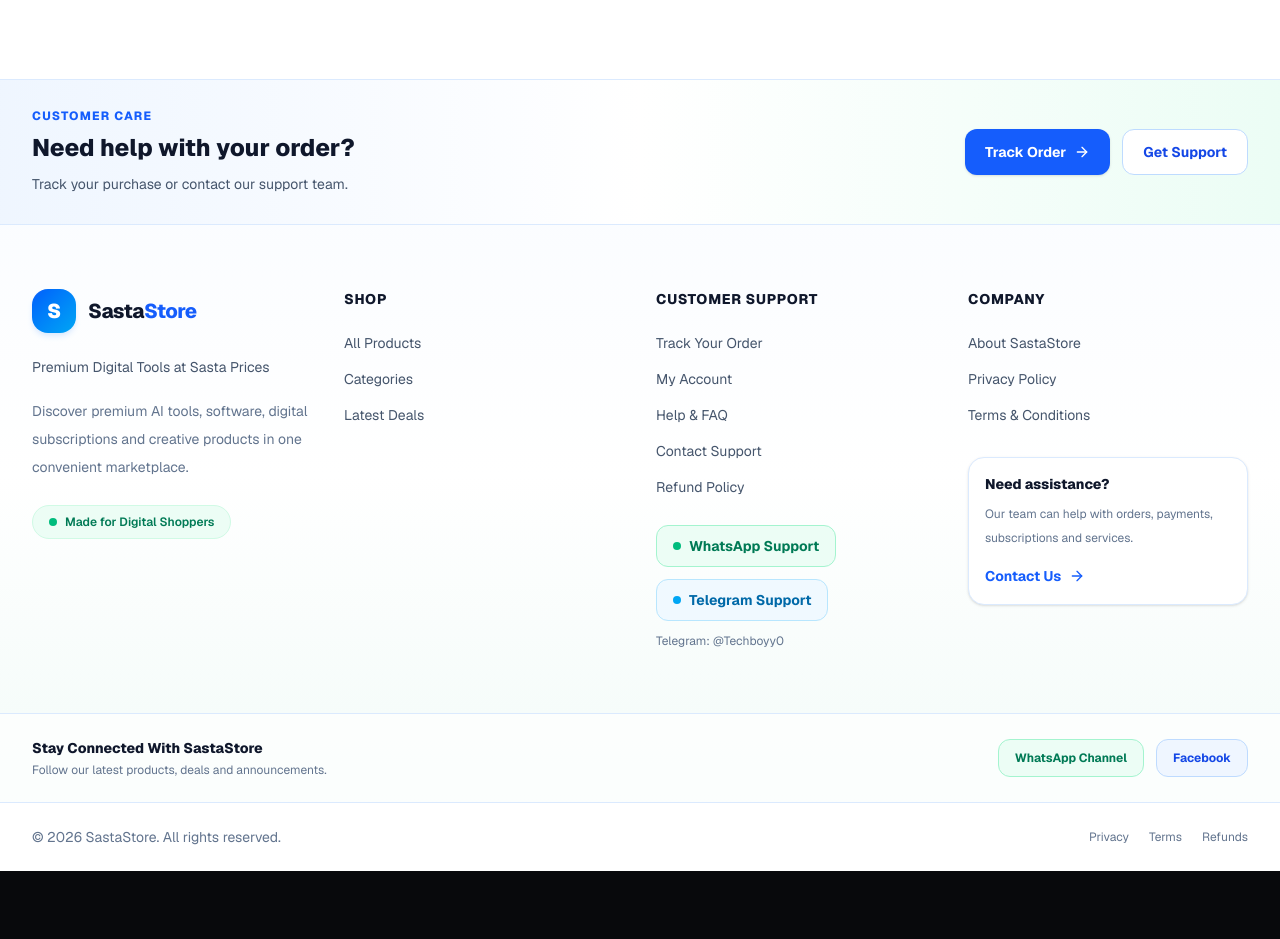
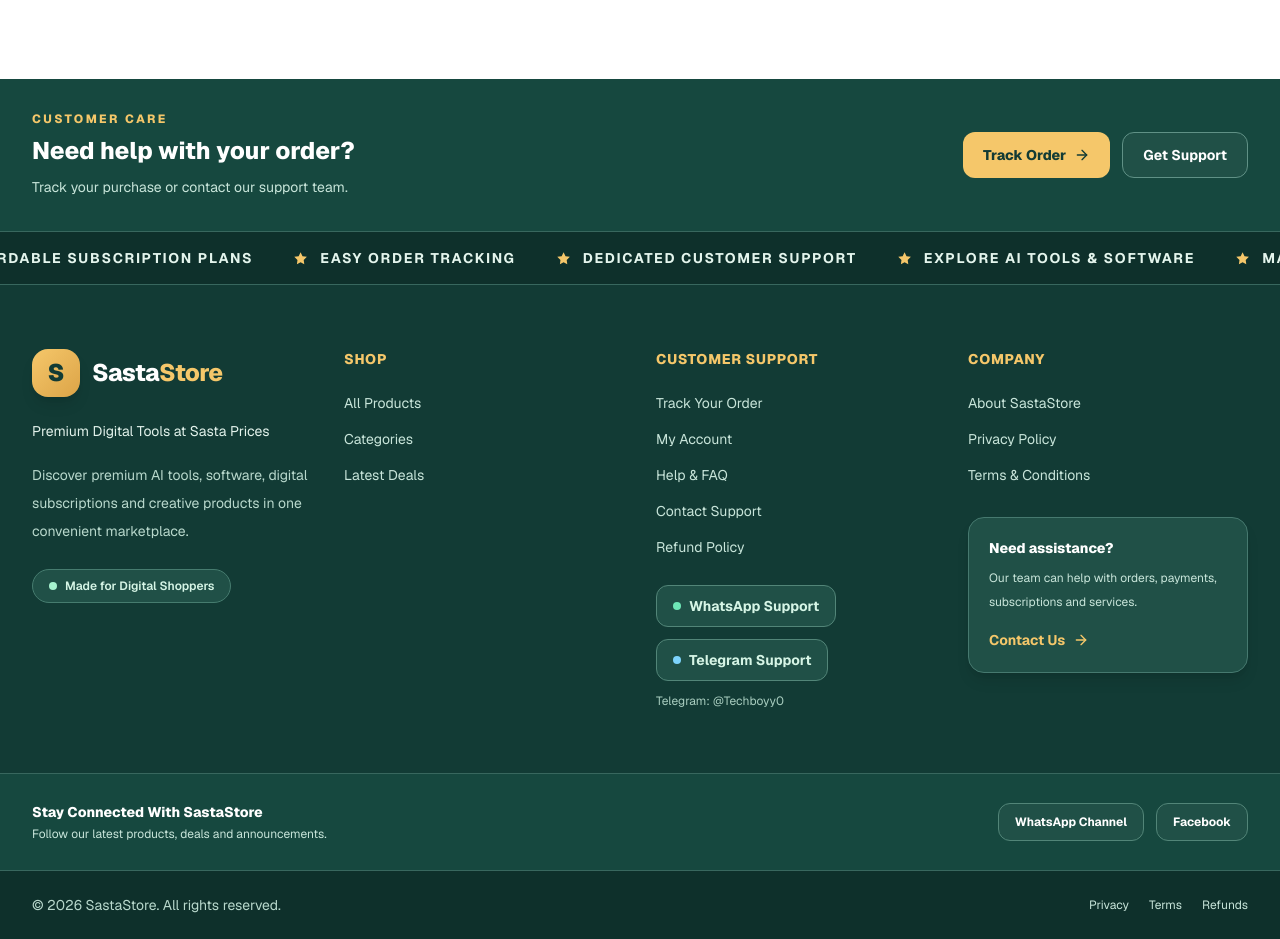
Before and after one commit to scottburchill51-beep/sastastore0, a Next.js app: page / in a window 1280 px wide. Shown: the part 5321-6260 px from the top of the page. Before the commit the page ends 6192 px from the top, so only its background shows below. Built offline with nearby package versions, Linux system fonts and the light colour scheme; no server answers; the database is empty.

Commit message:
Update Footer.tsx

```diff
--- a/src/components/layout/Footer.tsx
+++ b/src/components/layout/Footer.tsx
@@ -33,6 +33,15 @@ const whatsappChannelUrl =
 const facebookUrl =
   "https://www.facebook.com/share/1cbKHVxxJi/";
 
+const tickerMessages = [
+  "Premium Digital Products",
+  "Affordable Subscription Plans",
+  "Easy Order Tracking",
+  "Dedicated Customer Support",
+  "Explore AI Tools & Software",
+  "Manage Your Subscriptions",
+];
+
 function FooterArrow() {
   return (
     <svg
@@ -53,27 +62,41 @@ function FooterArrow() {
   );
 }
 
+function FooterStar() {
+  return (
+    <svg
+      width="15"
+      height="15"
+      viewBox="0 0 24 24"
+      fill="currentColor"
+      aria-hidden="true"
+    >
+      <path d="m12 2 3.1 6.3 7 1-5.1 5 .9 7-5.9-3.2-5.9 3.2.9-7-5.1-5 7-1L12 2Z" />
+    </svg>
+  );
+}
+
 export function Footer() {
   const whatsappSupportUrl = createWhatsAppUrl(
     "Hello SastaStore, I need help with my order, payment or subscription.",
   );
 
   return (
-    <footer className="mt-auto border-t border-blue-100 bg-gradient-to-b from-[#F8FBFF] via-white to-[#F0FAF7] text-slate-900">
-      {/* Support Banner */}
-      <div className="border-b border-blue-100 bg-gradient-to-r from-blue-50 via-white to-emerald-50">
+    <footer className="mt-auto overflow-hidden bg-[#123B35] text-white">
+      {/* SUPPORT BANNER */}
+      <div className="border-b border-[#38675E] bg-[#16483F]">
         <Container>
-          <div className="flex flex-col items-start justify-between gap-5 py-7 sm:flex-row sm:items-center">
+          <div className="flex flex-col items-start justify-between gap-5 py-8 sm:flex-row sm:items-center">
             <div>
-              <p className="text-xs font-extrabold uppercase tracking-widest text-blue-600">
+              <p className="text-xs font-extrabold uppercase tracking-[0.2em] text-[#F5C76A]">
                 Customer Care
               </p>
 
-              <h2 className="mt-2 text-xl font-extrabold text-slate-900 sm:text-2xl">
+              <h2 className="mt-2 text-xl font-extrabold text-white sm:text-2xl">
                 Need help with your order?
               </h2>
 
-              <p className="mt-2 text-sm leading-6 text-slate-600">
+              <p className="mt-2 text-sm leading-6 text-[#C8E5DA]">
                 Track your purchase or contact our support team.
               </p>
             </div>
@@ -81,7 +104,7 @@ export function Footer() {
             <div className="flex w-full flex-wrap gap-3 sm:w-auto">
               <Link
                 href="/track"
-                className="inline-flex items-center justify-center gap-2 rounded-xl bg-blue-600 px-5 py-3 text-sm font-bold text-white shadow-sm transition hover:bg-blue-700"
+                className="inline-flex items-center justify-center gap-2 rounded-xl bg-[#F5C76A] px-5 py-3 text-sm font-extrabold text-[#123B35] transition hover:bg-[#FFE09B]"
               >
                 Track Order
                 <FooterArrow />
@@ -89,7 +112,7 @@ export function Footer() {
 
               <Link
                 href="/contact"
-                className="inline-flex items-center justify-center rounded-xl border border-blue-200 bg-white px-5 py-3 text-sm font-bold text-blue-700 transition hover:bg-blue-50"
+                className="inline-flex items-center justify-center rounded-xl border border-[#609186] bg-[#205047] px-5 py-3 text-sm font-bold text-white transition hover:bg-[#2A6258]"
               >
                 Get Support
               </Link>
@@ -98,51 +121,83 @@ export function Footer() {
         </Container>
       </div>
 
-      {/* Main Footer */}
+      {/* MOVING PROMOTIONAL TICKER */}
+      <div
+        className="overflow-hidden border-b border-[#38675E] bg-[#0E302B] py-4"
+        aria-label="SastaStore marketplace highlights"
+      >
+        <div className="sastastore-footer-marquee flex w-max">
+          {[0, 1].map((copy) => (
+            <div
+              key={copy}
+              className="flex shrink-0 items-center gap-10 pr-10"
+              aria-hidden={copy === 1 ? true : undefined}
+            >
+              {tickerMessages.map((message, index) => (
+                <div
+                  key={`${copy}-${index}`}
+                  className="flex shrink-0 items-center gap-3"
+                >
+                  <span className="text-[#F5C76A]">
+                    <FooterStar />
+                  </span>
+
+                  <span className="whitespace-nowrap text-xs font-bold uppercase tracking-[0.12em] text-[#E4F5ED] sm:text-sm">
+                    {message}
+                  </span>
+                </div>
+              ))}
+            </div>
+          ))}
+        </div>
+      </div>
+
+      {/* MAIN FOOTER */}
       <Container>
         <div className="grid gap-10 py-14 sm:grid-cols-2 lg:grid-cols-4 lg:gap-8 lg:py-16">
-          {/* Brand */}
+          {/* BRAND */}
           <div className="sm:col-span-2 lg:col-span-1">
             <Link
               href="/"
               className="inline-flex items-center gap-3"
             >
-              <span className="flex h-11 w-11 items-center justify-center rounded-2xl bg-gradient-to-br from-blue-600 to-sky-500 text-xl font-black text-white shadow-md shadow-blue-100">
+              <span className="flex h-12 w-12 items-center justify-center rounded-2xl bg-gradient-to-br from-[#F5C76A] to-[#DCA447] text-2xl font-black text-[#123B35] shadow-lg shadow-black/10">
                 S
               </span>
 
-              <span className="text-xl font-extrabold tracking-tight">
-                <span className="text-slate-900">
+              <span className="text-2xl font-extrabold tracking-tight">
+                <span className="text-white">
                   Sasta
                 </span>
-                <span className="text-blue-600">
+
+                <span className="text-[#F5C76A]">
                   Store
                 </span>
               </span>
             </Link>
 
-            <p className="mt-5 max-w-xs text-sm leading-7 text-slate-600">
+            <p className="mt-5 max-w-xs text-sm leading-7 text-[#E2F2EB]">
               {siteConfig.tagline}
             </p>
 
-            <p className="mt-4 max-w-xs text-sm leading-7 text-slate-500">
+            <p className="mt-4 max-w-xs text-sm leading-7 text-[#B8D8CC]">
               Discover premium AI tools, software,
               digital subscriptions and creative
               products in one convenient marketplace.
             </p>
 
-            <div className="mt-6 inline-flex items-center gap-2 rounded-full border border-emerald-100 bg-emerald-50 px-4 py-2">
-              <span className="h-2 w-2 rounded-full bg-emerald-500" />
+            <div className="mt-6 inline-flex items-center gap-2 rounded-full border border-[#467C6F] bg-[#205047] px-4 py-2">
+              <span className="h-2 w-2 rounded-full bg-[#A7F3D0]" />
 
-              <span className="text-xs font-semibold text-emerald-700">
+              <span className="text-xs font-semibold text-[#D6F5E6]">
                 Made for Digital Shoppers
               </span>
             </div>
           </div>
 
-          {/* Shop */}
+          {/* SHOP */}
           <div>
-            <h3 className="text-sm font-extrabold uppercase tracking-wider text-slate-900">
+            <h3 className="text-sm font-extrabold uppercase tracking-wider text-[#F5C76A]">
               Shop
             </h3>
 
@@ -151,7 +206,7 @@ export function Footer() {
                 <Link
                   key={item.href}
                   href={item.href}
-                  className="w-fit text-sm text-slate-600 transition-colors hover:text-blue-600"
+                  className="w-fit text-sm text-[#C8E5DA] transition-colors hover:text-[#F5C76A]"
                 >
                   {item.label}
                 </Link>
@@ -159,9 +214,9 @@ export function Footer() {
             </div>
           </div>
 
-          {/* Support */}
+          {/* SUPPORT */}
           <div>
-            <h3 className="text-sm font-extrabold uppercase tracking-wider text-slate-900">
+            <h3 className="text-sm font-extrabold uppercase tracking-wider text-[#F5C76A]">
               Customer Support
             </h3>
 
@@ -170,7 +225,7 @@ export function Footer() {
                 <Link
                   key={item.href}
                   href={item.href}
-                  className="w-fit text-sm text-slate-600 transition-colors hover:text-blue-600"
+                  className="w-fit text-sm text-[#C8E5DA] transition-colors hover:text-[#F5C76A]"
                 >
                   {item.label}
                 </Link>
@@ -182,9 +237,9 @@ export function Footer() {
                 href={whatsappSupportUrl}
                 target="_blank"
                 rel="noopener noreferrer"
-                className="inline-flex w-fit items-center gap-2 rounded-xl border border-emerald-200 bg-emerald-50 px-4 py-2.5 text-sm font-bold text-emerald-700 transition hover:bg-emerald-100"
+                className="inline-flex w-fit items-center gap-2 rounded-xl border border-[#528578] bg-[#205047] px-4 py-2.5 text-sm font-bold text-[#D6F5E6] transition hover:bg-[#2B6459]"
               >
-                <span className="h-2 w-2 rounded-full bg-emerald-500" />
+                <span className="h-2 w-2 rounded-full bg-[#6EE7B7]" />
                 WhatsApp Support
               </a>
 
@@ -192,21 +247,21 @@ export function Footer() {
                 href={telegramUrl}
                 target="_blank"
                 rel="noopener noreferrer"
-                className="inline-flex w-fit items-center gap-2 rounded-xl border border-sky-200 bg-sky-50 px-4 py-2.5 text-sm font-bold text-sky-700 transition hover:bg-sky-100"
+                className="inline-flex w-fit items-center gap-2 rounded-xl border border-[#528578] bg-[#205047] px-4 py-2.5 text-sm font-bold text-[#D6F5E6] transition hover:bg-[#2B6459]"
               >
-                <span className="h-2 w-2 rounded-full bg-sky-500" />
+                <span className="h-2 w-2 rounded-full bg-[#7DD3FC]" />
                 Telegram Support
               </a>
 
-              <p className="text-xs text-slate-500">
+              <p className="text-xs text-[#A9CEC0]">
                 Telegram: @Techboyy0
               </p>
             </div>
           </div>
 
-          {/* Company */}
+          {/* COMPANY */}
           <div>
-            <h3 className="text-sm font-extrabold uppercase tracking-wider text-slate-900">
+            <h3 className="text-sm font-extrabold uppercase tracking-wider text-[#F5C76A]">
               Company
             </h3>
 
@@ -215,26 +270,26 @@ export function Footer() {
                 <Link
                   key={item.href}
                   href={item.href}
-                  className="w-fit text-sm text-slate-600 transition-colors hover:text-blue-600"
+                  className="w-fit text-sm text-[#C8E5DA] transition-colors hover:text-[#F5C76A]"
                 >
                   {item.label}
                 </Link>
               ))}
             </div>
 
-            <div className="mt-8 rounded-2xl border border-blue-100 bg-white p-4 shadow-sm">
-              <p className="text-sm font-extrabold text-slate-900">
+            <div className="mt-8 rounded-2xl border border-[#46796F] bg-[#205047] p-5 shadow-lg shadow-black/10">
+              <p className="text-sm font-extrabold text-white">
                 Need assistance?
               </p>
 
-              <p className="mt-2 text-xs leading-6 text-slate-500">
+              <p className="mt-2 text-xs leading-6 text-[#C8E5DA]">
                 Our team can help with orders,
                 payments, subscriptions and services.
               </p>
 
               <Link
                 href="/contact"
-                className="mt-4 inline-flex items-center gap-2 text-sm font-bold text-blue-600 transition hover:text-blue-700"
+                className="mt-4 inline-flex items-center gap-2 text-sm font-bold text-[#F5C76A] transition hover:text-[#FFE09B]"
               >
                 Contact Us
                 <FooterArrow />
@@ -244,16 +299,16 @@ export function Footer() {
         </div>
       </Container>
 
-      {/* Social Connections */}
-      <div className="border-t border-blue-100 bg-white/70">
+      {/* SOCIAL CONNECTIONS */}
+      <div className="border-t border-[#38675E] bg-[#16483F]">
         <Container>
-          <div className="flex flex-col justify-between gap-5 py-6 md:flex-row md:items-center">
+          <div className="flex flex-col justify-between gap-5 py-7 md:flex-row md:items-center">
             <div>
-              <p className="text-sm font-extrabold text-slate-900">
+              <p className="text-sm font-extrabold text-white">
                 Stay Connected With SastaStore
               </p>
 
-              <p className="mt-1 text-xs text-slate-500">
+              <p className="mt-1 text-xs text-[#C8E5DA]">
                 Follow our latest products, deals and announcements.
               </p>
             </div>
@@ -263,7 +318,7 @@ export function Footer() {
                 href={whatsappChannelUrl}
                 target="_blank"
                 rel="noopener noreferrer"
-                className="inline-flex items-center justify-center rounded-xl border border-emerald-200 bg-emerald-50 px-4 py-2.5 text-xs font-bold text-emerald-700 transition hover:bg-emerald-100"
+                className="inline-flex items-center justify-center rounded-xl border border-[#528578] bg-[#205047] px-4 py-2.5 text-xs font-bold text-white transition hover:bg-[#2B6459]"
               >
                 WhatsApp Channel
               </a>
@@ -272,7 +327,7 @@ export function Footer() {
                 href={facebookUrl}
                 target="_blank"
                 rel="noopener noreferrer"
-                className="inline-flex items-center justify-center rounded-xl border border-blue-200 bg-blue-50 px-4 py-2.5 text-xs font-bold text-blue-700 transition hover:bg-blue-100"
+                className="inline-flex items-center justify-center rounded-xl border border-[#528578] bg-[#205047] px-4 py-2.5 text-xs font-bold text-white transition hover:bg-[#2B6459]"
               >
                 Facebook
               </a>
@@ -281,11 +336,11 @@ export function Footer() {
         </Container>
       </div>
 
-      {/* Bottom Footer */}
-      <div className="border-t border-blue-100 bg-white">
+      {/* BOTTOM FOOTER */}
+      <div className="border-t border-[#38675E] bg-[#0E302B]">
         <Container>
           <div className="flex flex-col items-center justify-between gap-4 py-6 text-center sm:flex-row sm:text-left">
-            <p className="text-xs text-slate-500 sm:text-sm">
+            <p className="text-xs text-[#B8D8CC] sm:text-sm">
               © {new Date().getFullYear()} SastaStore.
               All rights reserved.
             </p>
@@ -293,21 +348,21 @@ export function Footer() {
             <div className="flex flex-wrap items-center justify-center gap-5">
               <Link
                 href="/privacy"
-                className="text-xs text-slate-500 transition hover:text-blue-600"
+                className="text-xs text-[#C8E5DA] transition hover:text-[#F5C76A]"
               >
                 Privacy
               </Link>
 
               <Link
                 href="/terms"
-                className="text-xs text-slate-500 transition hover:text-blue-600"
+                className="text-xs text-[#C8E5DA] transition hover:text-[#F5C76A]"
               >
                 Terms
               </Link>
 
               <Link
                 href="/refund-policy"
-                className="text-xs text-slate-500 transition hover:text-blue-600"
+                className="text-xs text-[#C8E5DA] transition hover:text-[#F5C76A]"
               >
                 Refunds
               </Link>
@@ -315,6 +370,33 @@ export function Footer() {
           </div>
         </Container>
       </div>
+
+      {/* SMOOTH MOVING TEXT ANIMATION */}
+      <style>{`
+        @keyframes sastastore-footer-scroll {
+          from {
+            transform: translateX(0);
+          }
+          to {
+            transform: translateX(-50%);
+          }
+        }
+
+        .sastastore-footer-marquee {
+          animation: sastastore-footer-scroll 35s linear infinite;
+          will-change: transform;
+        }
+
+        .sastastore-footer-marquee:hover {
+          animation-play-state: paused;
+        }
+
+        @media (prefers-reduced-motion: reduce) {
+          .sastastore-footer-marquee {
+            animation: none;
+          }
+        }
+      `}</style>
     </footer>
   );
 }
```
